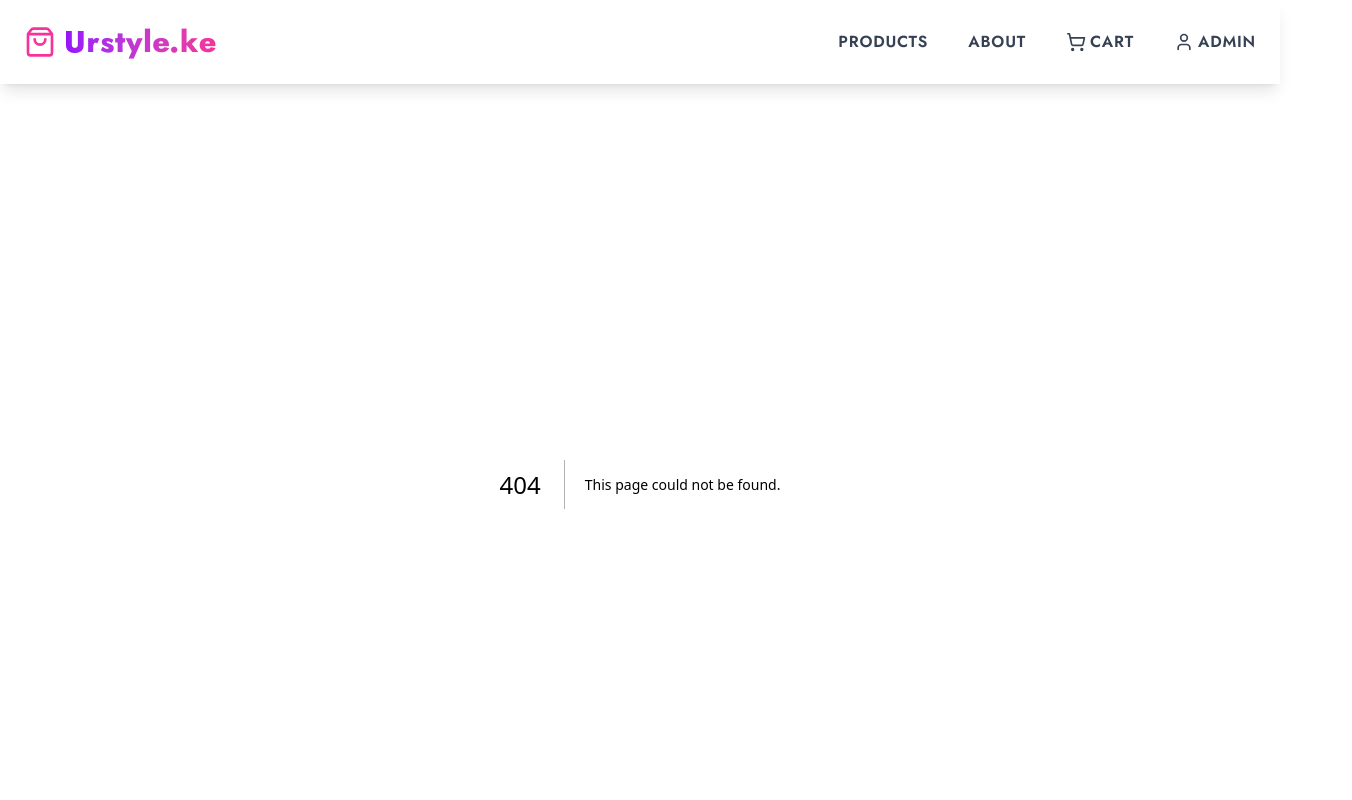
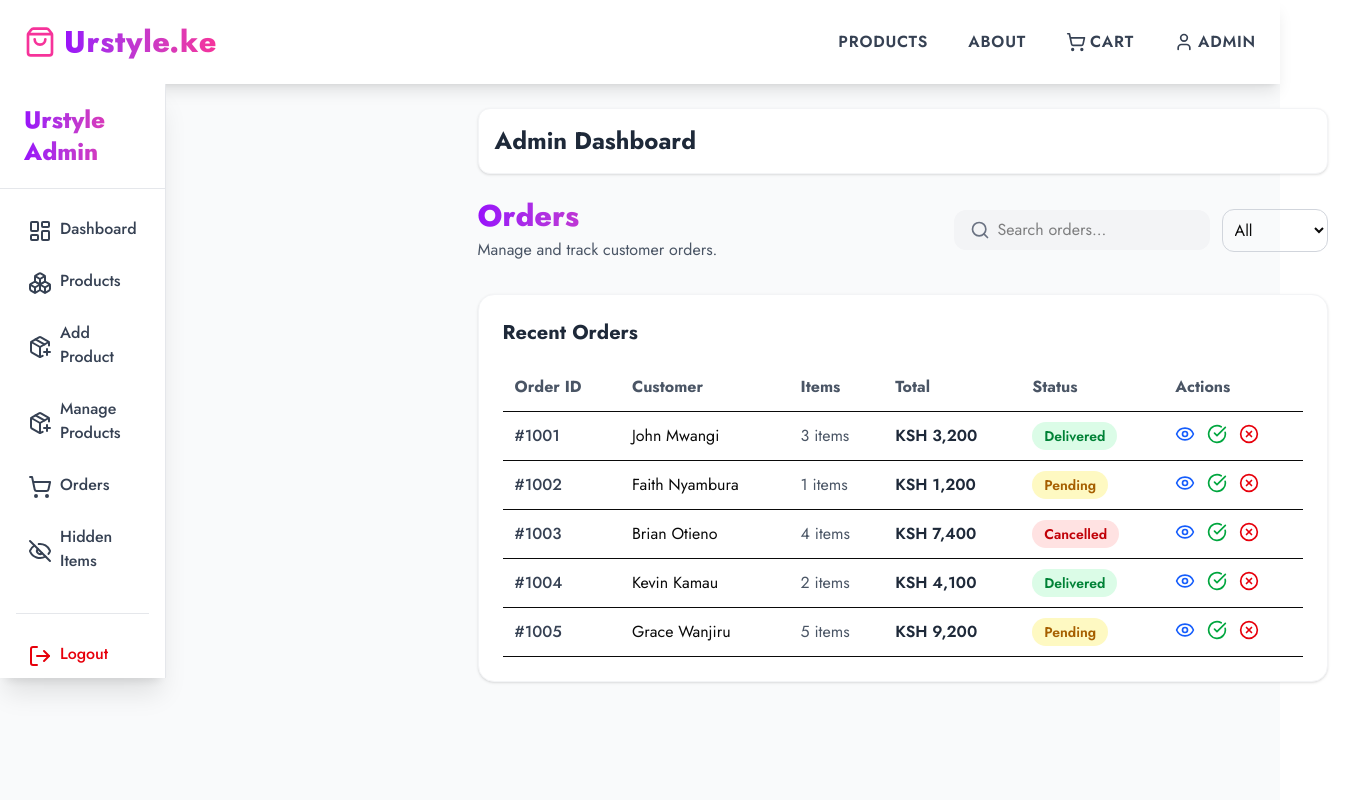
Before and after one commit to Griffinsshem/urstyle.ke, a Next.js app: page /admin/orders in a window 1280 px wide. Before the commit this address had no page. Shown: the top 800 px of the page, 1352 px wide, since content can reach past the window. Built offline with nearby package versions, Linux system fonts and the light colour scheme; sample sign-in values are in the browser's storage.

Commit message:
feat(admin): add premium Orders management page with search, filters, status badges, and action buttons

```diff
--- /dev/null
+++ b/src/app/admin/orders/page.js
@@ -0,0 +1,139 @@
+"use client";
+
+import { useState } from "react";
+import { Search, Filter, Eye, CheckCircle, XCircle } from "lucide-react";
+
+export default function OrdersPage() {
+  const [search, setSearch] = useState("");
+  const [statusFilter, setStatusFilter] = useState("All");
+
+  const filteredOrders = orders.filter((order) => {
+    const matchesSearch =
+      order.customer.toLowerCase().includes(search.toLowerCase()) ||
+      order.id.toString().includes(search);
+
+    const matchesStatus =
+      statusFilter === "All" || order.status === statusFilter;
+
+    return matchesSearch && matchesStatus;
+  });
+
+  return (
+    <div className="space-y-8">
+
+      {/* Page Header */}
+      <div className="flex flex-col md:flex-row justify-between items-center gap-4">
+        <div>
+          <h1 className="text-3xl font-extrabold bg-gradient-to-r from-purple-600 to-pink-500 bg-clip-text text-transparent">
+            Orders
+          </h1>
+          <p className="text-gray-600 mt-1">Manage and track customer orders.</p>
+        </div>
+
+        <div className="flex items-center gap-3">
+          <div className="flex items-center bg-gray-100 rounded-xl px-4 py-2">
+            <Search className="w-5 h-5 text-gray-500" />
+            <input
+              type="text"
+              placeholder="Search orders..."
+              className="bg-transparent ml-2 outline-none"
+              value={search}
+              onChange={(e) => setSearch(e.target.value)}
+            />
+          </div>
+
+          <select
+            className="p-2 rounded-xl border border-gray-300"
+            value={statusFilter}
+            onChange={(e) => setStatusFilter(e.target.value)}
+          >
+            <option>All</option>
+            <option>Pending</option>
+            <option>Delivered</option>
+            <option>Cancelled</option>
+          </select>
+        </div>
+      </div>
+
+      {/* Orders Table */}
+      <div className="bg-white rounded-2xl shadow-sm border border-gray-100 p-6">
+        <h2 className="text-xl font-bold text-gray-800 mb-4">Recent Orders</h2>
+
+        <div className="overflow-x-auto">
+          <table className="w-full text-left min-w-[800px]">
+            <thead>
+              <tr className="border-b">
+                <th className="p-3 text-gray-600">Order ID</th>
+                <th className="p-3 text-gray-600">Customer</th>
+                <th className="p-3 text-gray-600">Items</th>
+                <th className="p-3 text-gray-600">Total</th>
+                <th className="p-3 text-gray-600">Status</th>
+                <th className="p-3 text-gray-600">Actions</th>
+              </tr>
+            </thead>
+
+            <tbody>
+              {filteredOrders.map((order) => (
+                <tr
+                  key={order.id}
+                  className="border-b hover:bg-gray-50 transition"
+                >
+                  <td className="p-3 font-medium text-gray-700">#{order.id}</td>
+                  <td className="p-3">{order.customer}</td>
+                  <td className="p-3 text-gray-600">{order.items} items</td>
+                  <td className="p-3 font-semibold text-gray-800">
+                    KSH {order.total.toLocaleString()}
+                  </td>
+                  <td className="p-3">
+                    <span
+                      className={`px-3 py-1 rounded-full text-sm font-semibold
+                        ${order.status === "Delivered"
+                          ? "bg-green-100 text-green-700"
+                          : order.status === "Pending"
+                            ? "bg-yellow-100 text-yellow-700"
+                            : "bg-red-100 text-red-700"
+                        }
+                      `}
+                    >
+                      {order.status}
+                    </span>
+                  </td>
+
+                  <td className="p-3 flex items-center gap-3">
+                    <button className="text-blue-600 hover:text-blue-800">
+                      <Eye className="w-5 h-5" />
+                    </button>
+                    <button className="text-green-600 hover:text-green-800">
+                      <CheckCircle className="w-5 h-5" />
+                    </button>
+                    <button className="text-red-600 hover:text-red-800">
+                      <XCircle className="w-5 h-5" />
+                    </button>
+                  </td>
+                </tr>
+              ))}
+
+              {filteredOrders.length === 0 && (
+                <tr>
+                  <td colSpan="6" className="text-center p-6 text-gray-500">
+                    No orders found.
+                  </td>
+                </tr>
+              )}
+            </tbody>
+          </table>
+        </div>
+
+      </div>
+    </div>
+  );
+}
+
+/* Sample Order Data */
+const orders = [
+  { id: 1001, customer: "John Mwangi", items: 3, total: 3200, status: "Delivered" },
+  { id: 1002, customer: "Faith Nyambura", items: 1, total: 1200, status: "Pending" },
+  { id: 1003, customer: "Brian Otieno", items: 4, total: 7400, status: "Cancelled" },
+  { id: 1004, customer: "Kevin Kamau", items: 2, total: 4100, status: "Delivered" },
+  { id: 1005, customer: "Grace Wanjiru", items: 5, total: 9200, status: "Pending" },
+];
```
